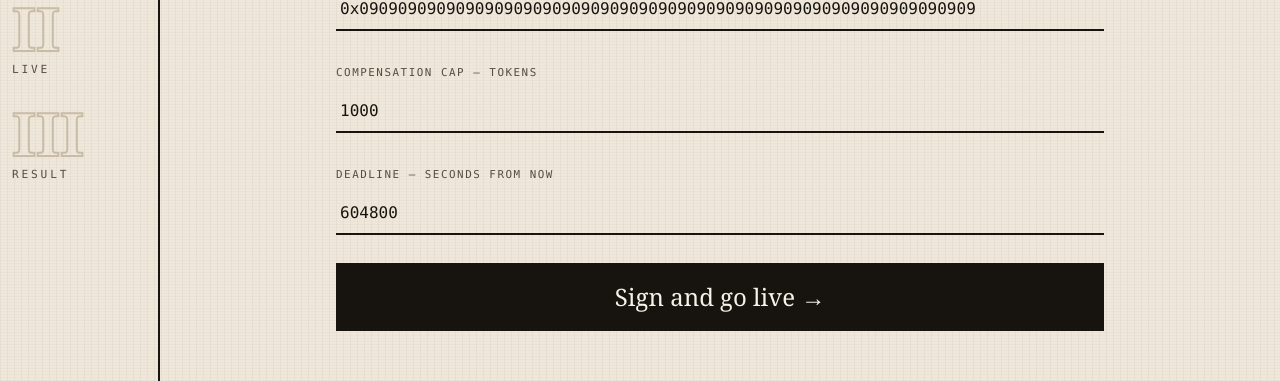
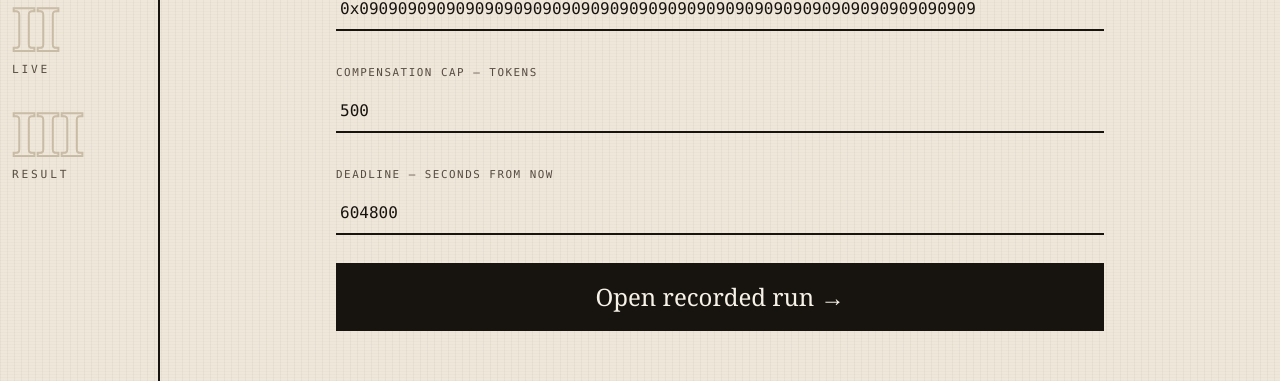
Before and after one commit to saatvik-10/covenant, a React (Vite) app in the folder covenant/app/: page / in a window 1280 px wide. Shown: the part 362-743 px from the top of the page. Built offline with nearby package versions, Linux system fonts and the light colour scheme.

Commit message:
fixed cap

```diff
--- a/covenant/app/src/components/create/CreateScreen.tsx
+++ b/covenant/app/src/components/create/CreateScreen.tsx
@@ -6,7 +6,7 @@ export function CreateScreen({ onCommit }: { onCommit: (c: CommitPayload) => voi
   const [hash, setHash] = useState(
     "0x0909090909090909090909090909090909090909090909090909090909090909",
   );
-  const [cap, setCap] = useState(1000);
+  const [cap, setCap] = useState(500);
   const [deadline, setDeadline] = useState(604800);
 
   return (
@@ -75,7 +75,7 @@ export function CreateScreen({ onCommit }: { onCommit: (c: CommitPayload) => voi
           type="submit"
           className="w-full border-2 border-ink bg-ink px-6 py-4 font-display text-2xl text-travertine-hi transition-colors duration-150 hover:bg-oxblood hover:border-oxblood cursor-pointer"
         >
-          Sign and go live →
+          Open recorded run →
         </button>
       </form>
     </section>
```
